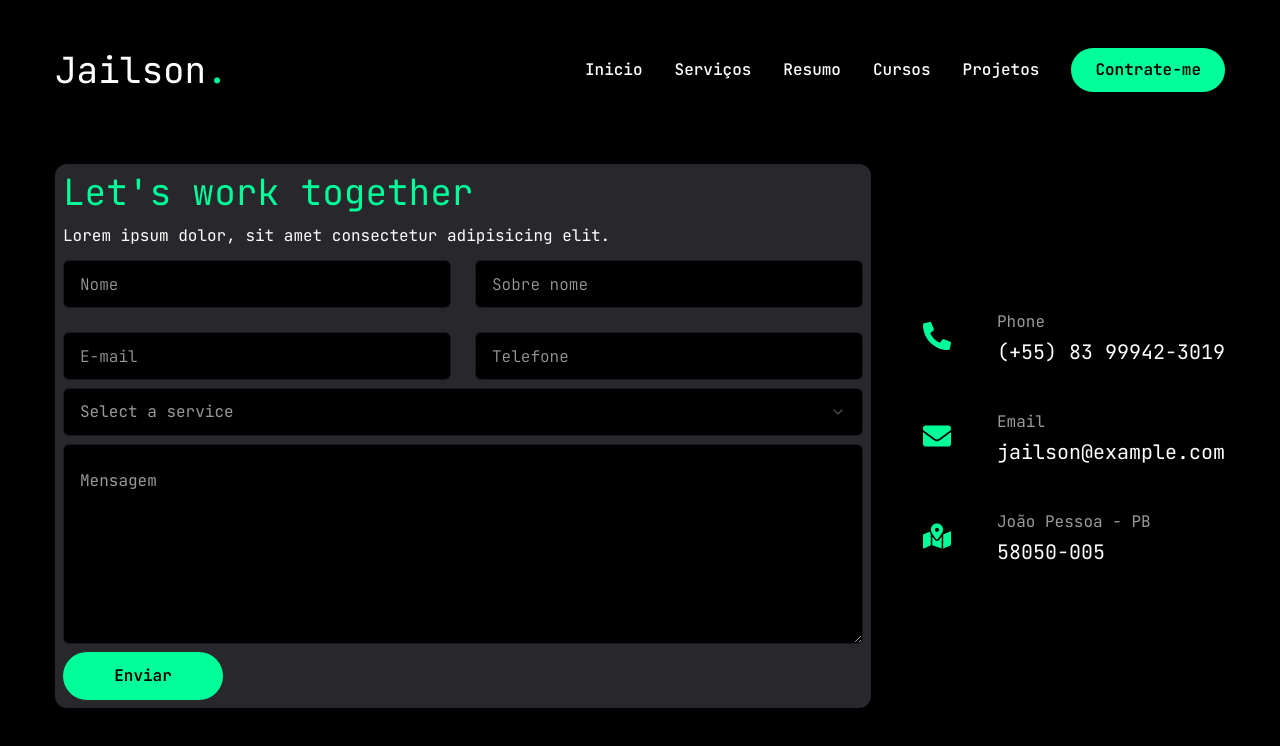
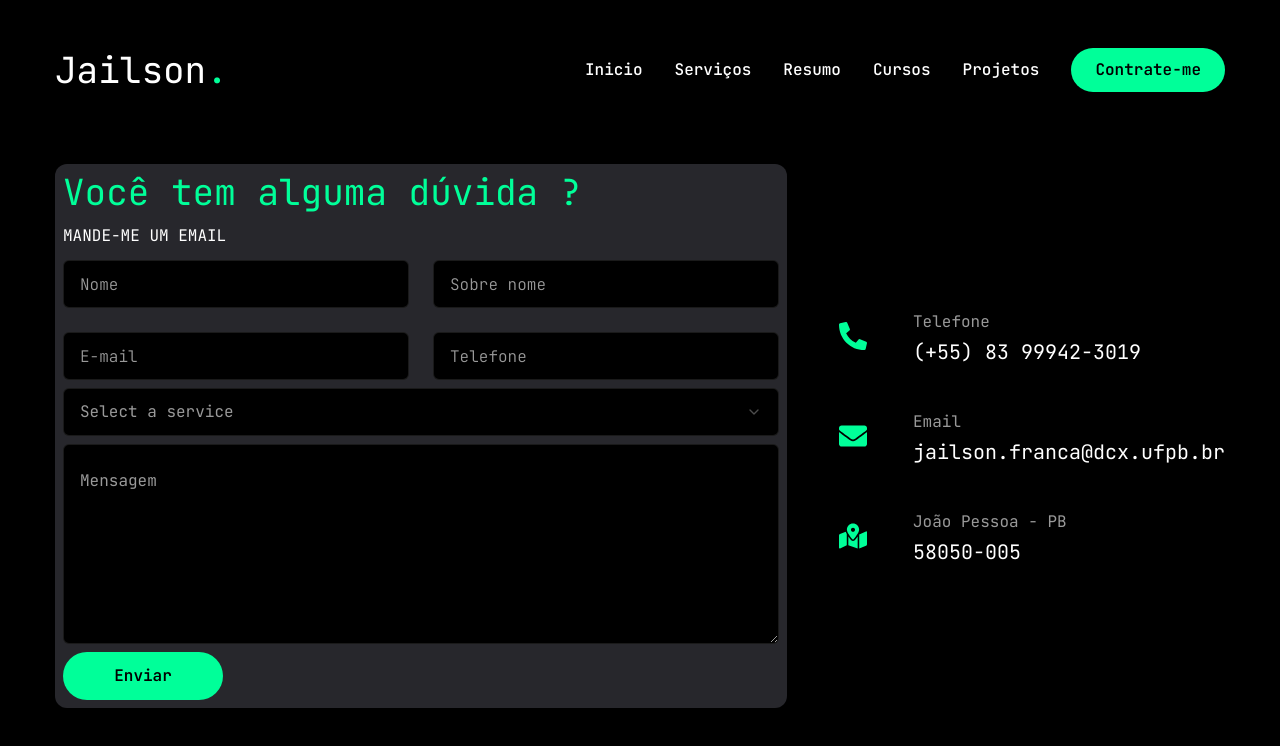
Before and after one commit to jailcomfranssa/Portfolio-2024-jailson, a Next.js app: page /contact in a window 1280 px wide. Shown: the top 746 px of the page. Built offline with nearby package versions, Linux system fonts and the light colour scheme.

Commit message:
correção page contact

```diff
--- a/app/contact/page.jsx
+++ b/app/contact/page.jsx
@@ -17,13 +17,13 @@ import { motion } from "framer-motion";
 const info = [
     {
         icon:<FaPhoneAlt/>,
-        title: "Phone",
+        title: "Telefone",
         description: "(+55) 83 99942-3019"
     },
     {
         icon:<FaEnvelope/>,
         title: "Email",
-        description: "jailson@example.com"
+        description: "jailson.franca@dcx.ufpb.br"
     },
     {
         icon:<FaMapMarkedAlt/>,
@@ -45,8 +45,8 @@ const Contact = () => {
                     {/**Form */}
                     <div className="xl:w-[74%] order-2 xl:order-none">
                         <form className="flex flex-col gap-2 p-2 bg-[#27272c] rounded-xl">
-                            <h3 className="text-4xl text-accent">Let's work together</h3>
-                            <p className="text-nowrap/60">Lorem ipsum dolor, sit amet consectetur adipisicing elit.</p>
+                            <h3 className="text-4xl text-accent">Você tem alguma dúvida ?</h3>
+                            <p className="text-nowrap/60">MANDE-ME UM EMAIL</p>
                             {/**input */}
                             <div className="grid grid-cols-1 md:grid-cols-2 gap-6">
                                 <Input type="nome" placeholder="Nome"/>
```
